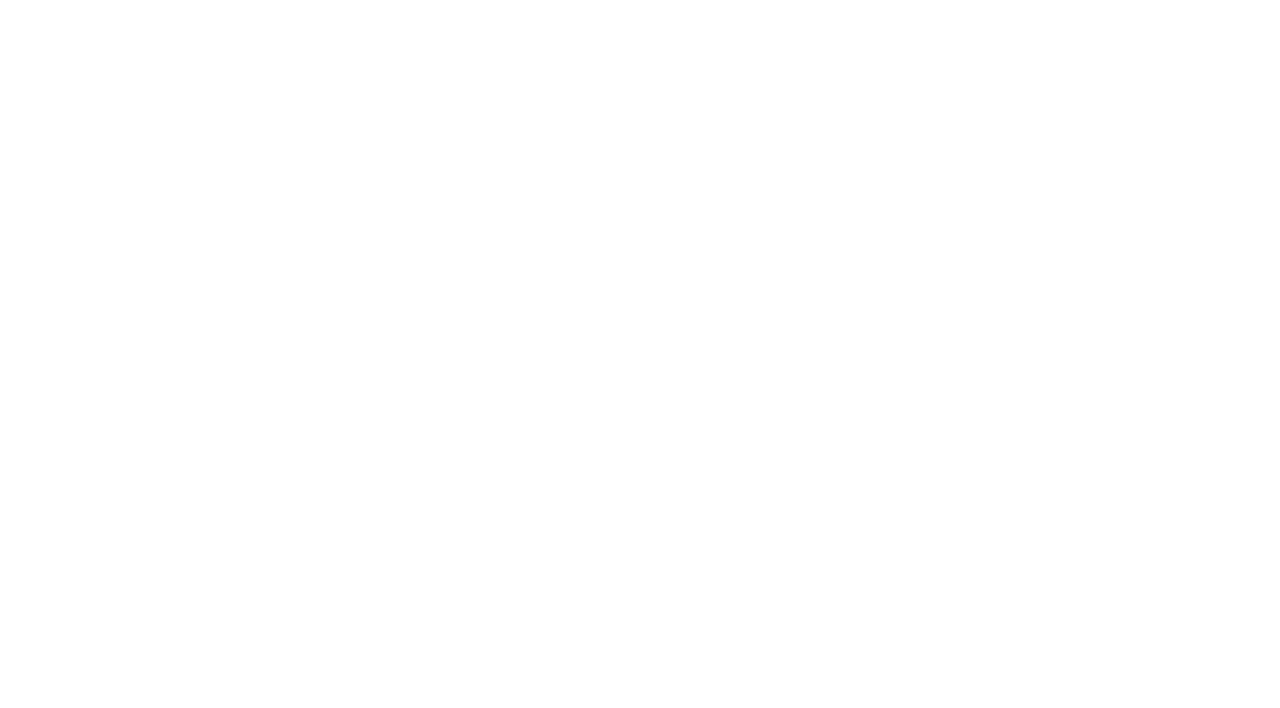
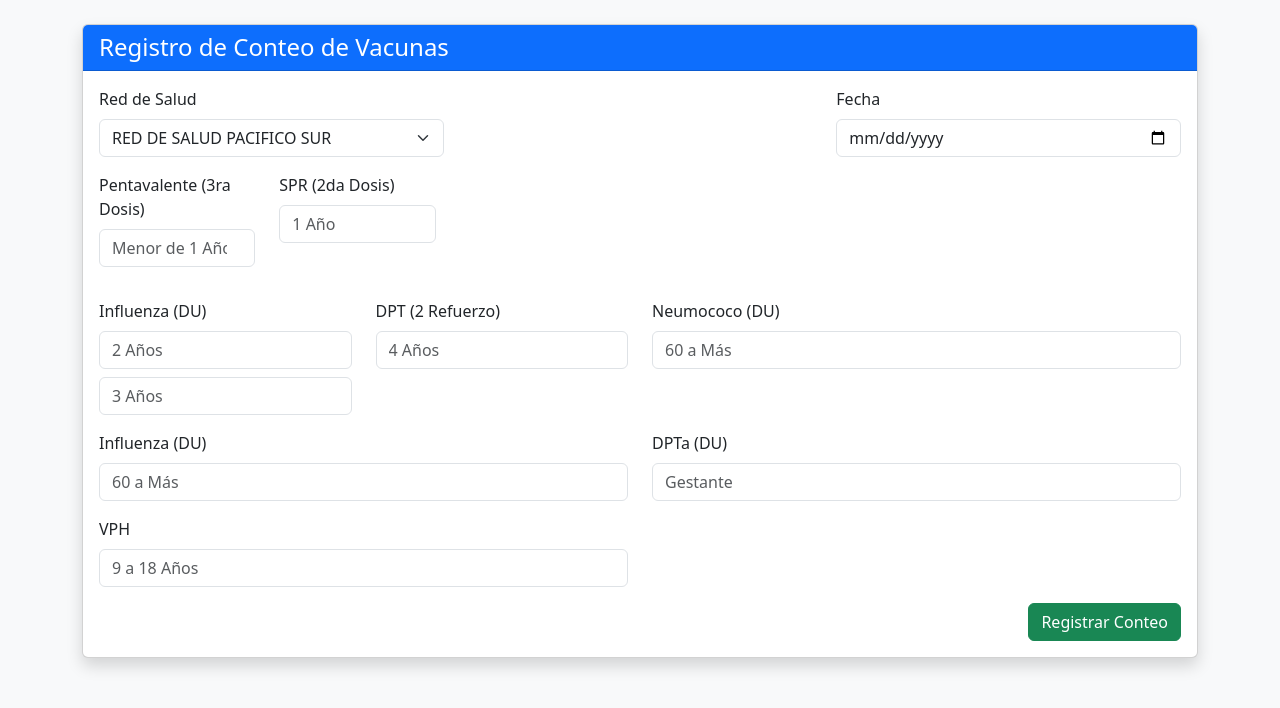
Before and after one commit to MarlonCoveChiro/formulario, a plain HTML site: page index.html in a window 1280 px wide. Drawn offline with nearby package versions, Linux system fonts and the light colour scheme.

Commit message:
Add files via upload

```diff
--- a/index.html
+++ b/index.html
@@ -1,6 +1,77 @@
+<!DOCTYPE html>
+<html>
+  <head>
+    <base target="_top">
+    <meta name="viewport" content="width=device-width, initial-scale=1">
+    <title>Registro de Conteo</title>
+    <link href="https://cdn.jsdelivr.net/npm/bootstrap@5.3.0/dist/css/bootstrap.min.css" rel="stylesheet">
+  </head>
+  <body class="bg-light py-4">
+    <div class="container">
+      <div class="card shadow">
+        <div class="card-header bg-primary text-white">
+          <h4 class="mb-0">Registro de Conteo de Vacunas</h4>
+        </div>
+        <div class="card-body">
+          <div class="row mb-3">
+            <div class="col-md-4">
+              <label for="redSalud" class="form-label">Red de Salud</label>
+              <select id="redSalud" class="form-select">
+                <option value="RED DE SALUD PACIFICO SUR">RED DE SALUD PACIFICO SUR</option>
+                <option value="RED DE SALUD PACIFICO NORTE">RED DE SALUD PACIFICO NORTE</option>
+              </select>
+            </div>
+            <div class="col-md-4"></div>
+            <div class="col-md-4">
+              <label for="fecha" class="form-label">Fecha</label>
+              <input type="date" id="fecha" class="form-control" />
+            </div>
+          </div>
+          <div class="row">
+            <div class="row mb-3">
+              <div class="col-md-2 mb-3">
+                <label class="form-label">Pentavalente (3ra Dosis)</label>
+                <input type="number" id="pentaMenor1" class="form-control" placeholder="Menor de 1 Año" />
+              </div>
+              <div class="col-md-2 mb-3">
+                <label class="form-label">SPR (2da Dosis)</label>
+                <input type="number" id="spr1anio" class="form-control" placeholder="1 Año" />
+              </div>
+            </div>
+            <div class="col-md-3 mb-3">
+              <label class="form-label">Influenza (DU)</label>
+              <input type="number" id="influ2" class="form-control mb-2" placeholder="2 Años" />
+              <input type="number" id="influ3" class="form-control" placeholder="3 Años" />
+            </div>
+            <div class="col-md-3 mb-3">
+              <label class="form-label">DPT (2 Refuerzo)</label>
+              <input type="number" id="dpt4" class="form-control" placeholder="4 Años" />
+            </div>
+            <div class="col-md-6 mb-3">
+              <label class="form-label">Neumococo (DU)</label>
+              <input type="number" id="neumo60" class="form-control" placeholder="60 a Más" />
+            </div>
+            <div class="col-md-6 mb-3">
+              <label class="form-label">Influenza (DU)</label>
+              <input type="number" id="influ60" class="form-control" placeholder="60 a Más" />
+            </div>
+            <div class="col-md-6 mb-3">
+              <label class="form-label">DPTa (DU)</label>
+              <input type="number" id="dptaGest" class="form-control" placeholder="Gestante" />
+            </div>
+            <div class="col-md-6 mb-3">
+              <label class="form-label">VPH</label>
+              <input type="number" id="vph9a18" class="form-control" placeholder="9 a 18 Años" />
+            </div>
+          </div>
+          <div class="text-end">
+            <button class="btn btn-success" onclick="registrar()">Registrar Conteo</button>
+          </div>
+        </div>
+      </div>
+    </div>
     <script>
-  const WEB_APP_URL = 'https://script.google.com/macros/s/AKfycbybNdibN0Z-BvXJbGlS7HRr13OwHSX0sAJ5HU22I8ZduJWrc2OTHkLIxtPoKuG7RW7Cxg/exec'; // <-- REEMPLAZA CON TU URL
-
+      const WEB_APP_URL = "https://script.google.com/macros/s/AKfycbybNdibN0Z-BvXJbGlS7HRr13OwHSX0sAJ5HU22I8ZduJWrc2OTHkLIxtPoKuG7RW7Cxg/exec";
       function registrar() {
         const data = {
           redSalud: document.getElementById("redSalud").value,
@@ -17,7 +88,6 @@
             vph9a18: parseInt(document.getElementById("vph9a18").value) || 0,
           }
         };
-
         fetch(WEB_APP_URL, {
           method: "POST",
           body: JSON.stringify(data),
@@ -38,3 +108,5 @@
         });
       }
     </script>
+  </body>
+</html>
```
Lines whose indentation alone changed are shown as unchanged.
